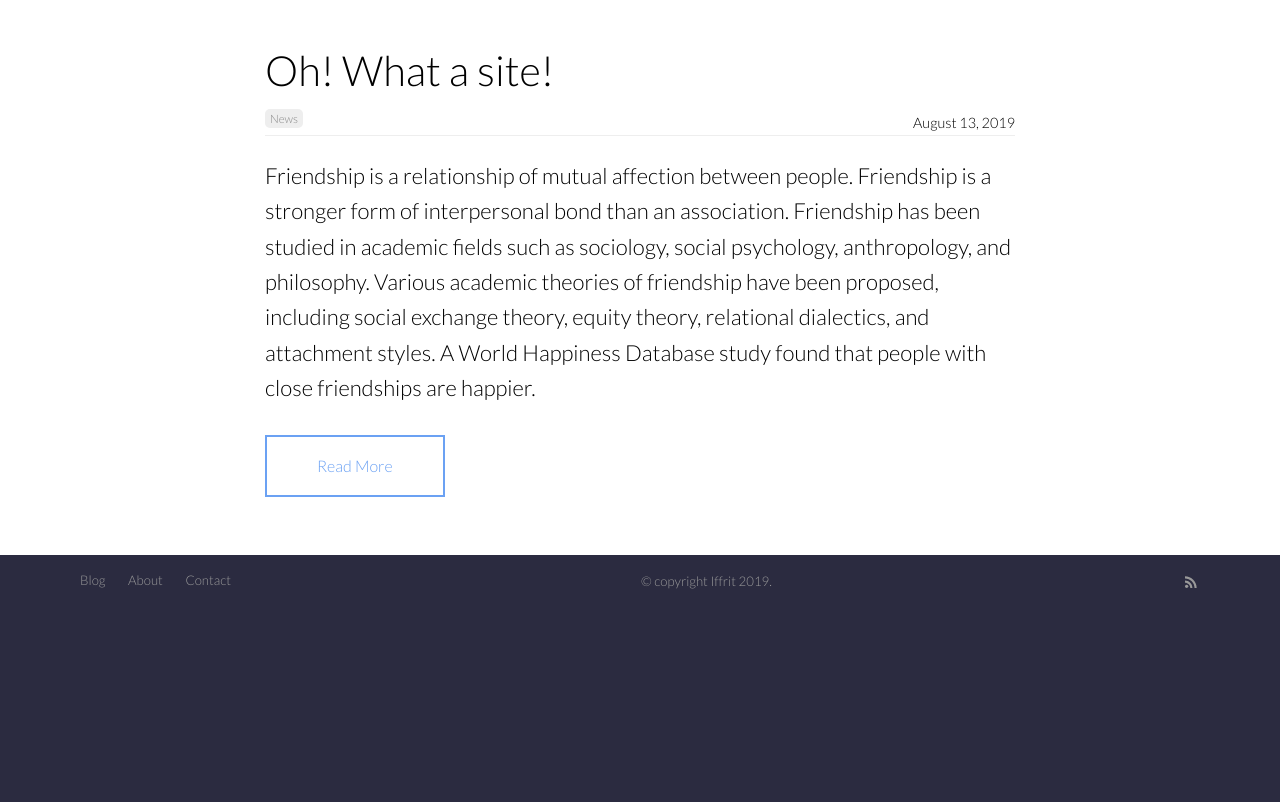
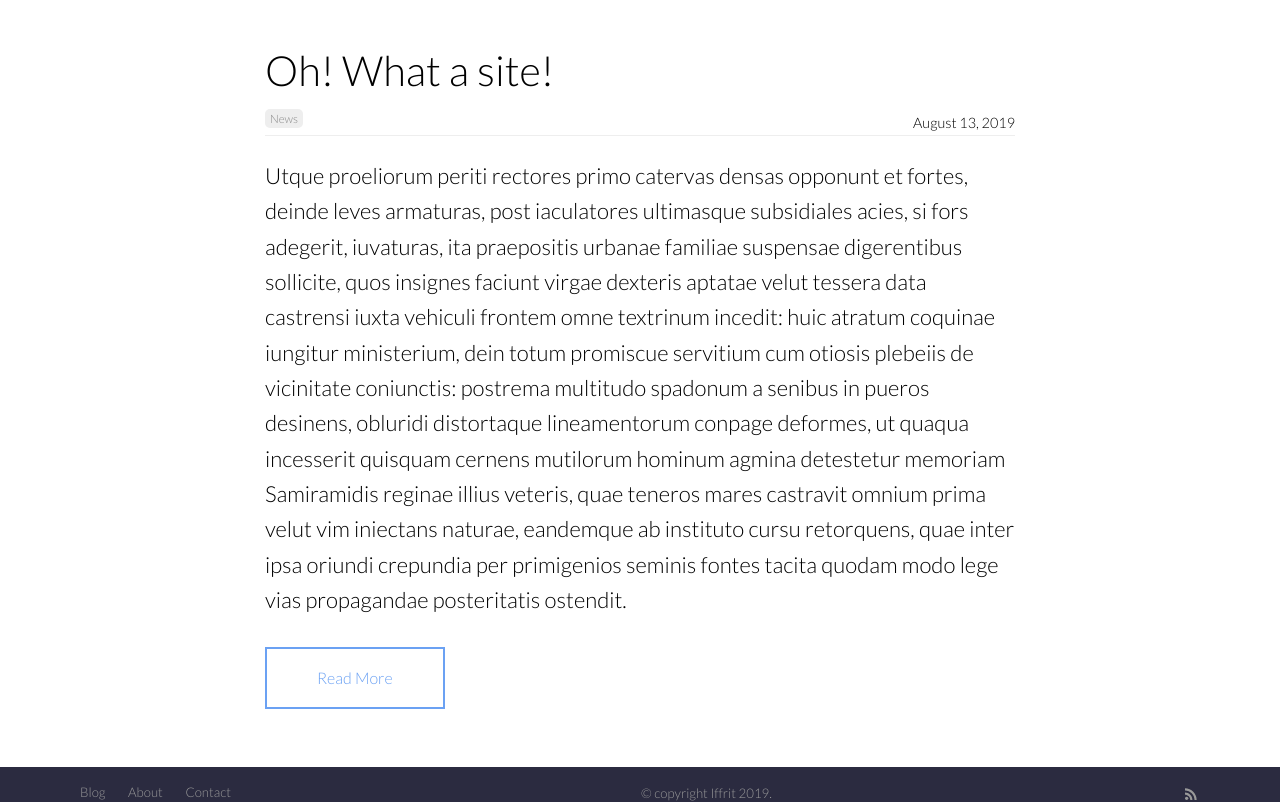
Before and after one commit to Iffrit-Studio/iffrit-website, a Jekyll site: the page built from blog/index.html, in a window 1280 px wide and 900 px high, scrolled down 806 px, cut to the strip 98-900 px from the top of the window. Built offline with Jekyll 4.4.1, drawn with Linux system fonts in a browser that asks for light colours; nearby versions of some CDN libraries; the list of posts is cut into pages by our own code; before the commit the page ends 1512 px from its top, so only the background shows below that.

Commit message:
Blog as Lorem Ipsum

```diff
--- a/_layouts/archive.html
+++ b/_layouts/archive.html
@@ -6,7 +6,7 @@ layout: default
 	<div class="inner-hero text-container">
 		<div class="hero-text-container">
 			<h1>The latest news</h1>
-			<p class="subtext">Hear the latest progress on Iffrit and tips on making life long friends.</p>
+			<p class="subtext">Hear the latest progress on Iffrit and tips on making every project a success.</p>
 		</div>
 	</div>
 </section>
--- a/_posts/2019-08-13-oh-what-a-site.md
+++ b/_posts/2019-08-13-oh-what-a-site.md
@@ -7,14 +7,19 @@ categories:
 image: https://source.unsplash.com/collection/375719/2000x1322?a=.png
 author_staff_member: fx
 ---
-Friendship is a relationship of mutual affection between people. Friendship is a stronger form of interpersonal bond than an association. Friendship has been studied in academic fields such as sociology, social psychology, anthropology, and philosophy. Various academic theories of friendship have been proposed, including social exchange theory, equity theory, relational dialectics, and attachment styles. A World Happiness Database study found that people with close friendships are happier.
+Utque proeliorum periti rectores primo catervas densas opponunt et fortes, deinde leves armaturas, post iaculatores ultimasque subsidiales acies, si fors adegerit, iuvaturas, ita praepositis urbanae familiae suspensae digerentibus sollicite, quos insignes faciunt virgae dexteris aptatae velut tessera data castrensi iuxta vehiculi frontem omne textrinum incedit: huic atratum coquinae iungitur ministerium, dein totum promiscue servitium cum otiosis plebeiis de vicinitate coniunctis: postrema multitudo spadonum a senibus in pueros desinens, obluridi distortaque lineamentorum conpage deformes, ut quaqua incesserit quisquam cernens mutilorum hominum agmina detestetur memoriam Samiramidis reginae illius veteris, quae teneros mares castravit omnium prima velut vim iniectans naturae, eandemque ab instituto cursu retorquens, quae inter ipsa oriundi crepundia per primigenios seminis fontes tacita quodam modo lege vias propagandae posteritatis ostendit.
+
 
 ![Checkmate](https://source.unsplash.com/random/1500x1000)
 
-## Forms of friendship
+## Why this site?
 
-Although there are many forms of friendship, some of which may vary from place to place, certain characteristics are present in many types of bond. Such characteristics include affection, sympathy, empathy, honesty, altruism, mutual understanding, and compassion, enjoyment of each other's company, trust, and the ability to be oneself, express one's feelings, and make mistakes without fear of judgment from the friend.
+Iam virtutem ex consuetudine vitae sermonisque nostri interpretemur nec eam, ut quidam docti, verborum magnificentia metiamur virosque bonos eos, qui habentur, numeremus, Paulos, Catones, Galos, Scipiones, Philos; his communis vita contenta est; eos autem omittamus, qui omnino nusquam reperiuntur.
 
-While there is no practical limit on what types of people can form a friendship, friends tend to share common backgrounds, occupations, or interests and have similar demographics.
+Haec igitur Epicuri non probo, inquam. De cetero vellem equidem aut ipse doctrinis fuisset instructior est enim, quod tibi ita videri necesse est, non satis politus iis artibus, quas qui tenent, eruditi appellantur aut ne deterruisset alios a studiis. quamquam te quidem video minime esse deterritum.
 
 ![Raspberries](https://source.unsplash.com/random/1500x1001)
+
+Adolescebat autem obstinatum propositum erga haec et similia multa scrutanda, stimulos admovente regina, quae abrupte mariti fortunas trudebat in exitium praeceps, cum eum potius lenitate feminea ad veritatis humanitatisque viam reducere utilia suadendo deberet, ut in Gordianorum actibus factitasse Maximini truculenti illius imperatoris rettulimus coniugem.
+
+Haec subinde Constantius audiens et quaedam referente Thalassio doctus, quem eum odisse iam conpererat lege communi, scribens ad Caesarem blandius adiumenta paulatim illi subtraxit, sollicitari se simulans ne, uti est militare otium fere tumultuosum, in eius perniciem conspiraret, solisque scholis iussit esse contentum palatinis et protectorum cum Scutariis et Gentilibus, et mandabat Domitiano, ex comite largitionum, praefecto ut cum in Syriam venerit, Gallum, quem crebro acciverat, ad Italiam properare blande hortaretur et verecunde.
```
